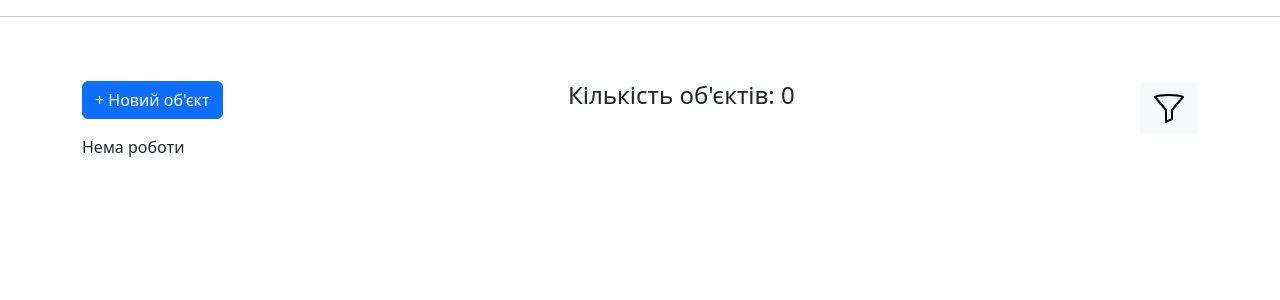
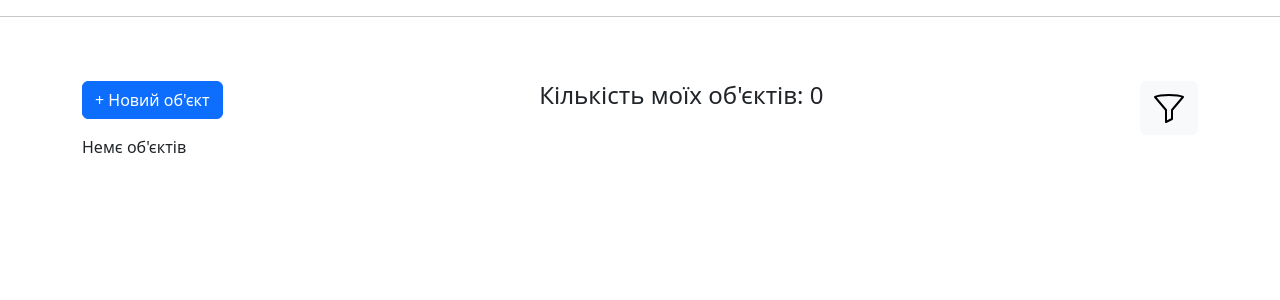
Before and after one commit to trueostik/bti_pm, a Django app: page /my_subjects in a window 1280 px wide. Shown: the part 70-370 px from the top of the page. Run offline with Django 4.2, Linux system fonts and the light colour scheme; the visitor is signed in with stand-in values (Sample User, id 1); data that the repository does not hold is empty; some libraries are stand-ins or nearby versions.

Commit message:
Minor changes in the text

```diff
--- a/bord/templates/bord/archive.html
+++ b/bord/templates/bord/archive.html
@@ -60,7 +60,7 @@
             </div>
           {% endif %}
         {% empty %}
-            <p>Нема роботи</p>
+            <p>Немє об'єктів</p>
         {% endfor %}
     </div>
 
--- a/bord/templates/bord/index.html
+++ b/bord/templates/bord/index.html
@@ -165,7 +165,7 @@
             </div>
           {% endif %}
         {% empty %}
-            <p>Нема роботи</p>
+            <p>Немє об'єктів</p>
         {% endfor %}
     </div>
 
--- a/bord/templates/bord/my_subjects.html
+++ b/bord/templates/bord/my_subjects.html
@@ -5,7 +5,7 @@
 {% block content %}
     <div class="d-flex w-100 justify-content-between">
         <a class="btn btn-primary mb-3" href="{% url 'bord:new_subject' %}">+ Новий об'єкт</a>
-        <h4>Кількість об'єктів: {{ subjects_count }}</h4>
+        <h4>Кількість моїх об'єктів: {{ subjects_count }}</h4>
         <button type="button" class="btn btn-light" data-bs-toggle="offcanvas" data-bs-target="#offcanvasRight" aria-controls="offcanvasRight">
             <svg class="bi" width="32" height="32"><use xlink:href="#i-filter"></use></svg>
             <span class="badge bg-danger" id="filter-badge" style="display: none;"></span>
@@ -165,7 +165,7 @@
             </div>
           {% endif %}
         {% empty %}
-            <p>Нема роботи</p>
+            <p>Немє об'єктів</p>
         {% endfor %}
     </div>
 
--- a/bord/templates/bord/search_results.html
+++ b/bord/templates/bord/search_results.html
@@ -68,7 +68,7 @@
               </div>
             </div>
         {% empty %}
-            <p>Нема роботи</p>
+            <p>Немє об'єктів</p>
         {% endfor %}
     </div>
 
--- a/bord/templates/bord/todo.html
+++ b/bord/templates/bord/todo.html
@@ -3,7 +3,7 @@
 {% block content %}
 
 
- <h4 class="mt-5">Задачі:</h4>
+ <h4 class="mt-5">Мої завдання:</h4>
     {% for task in tasks %}
         <ul class="list-group">
           <li class="list-group-item mt-2" aria-current="true">
@@ -48,8 +48,8 @@
           </li>
         </ul>
         {% empty %}
-        <p>Нема задач</p>
+        <p>Нема завдань</p>
     {% endfor %}
-    <a class="btn btn-primary mt-3" href="{% url 'bord:new_task' %}">+ Додати задачу</a>
+    <a class="btn btn-primary mt-3" href="{% url 'bord:new_task' %}">+ Додати завдання</a>
 
 {% endblock content %}
```
